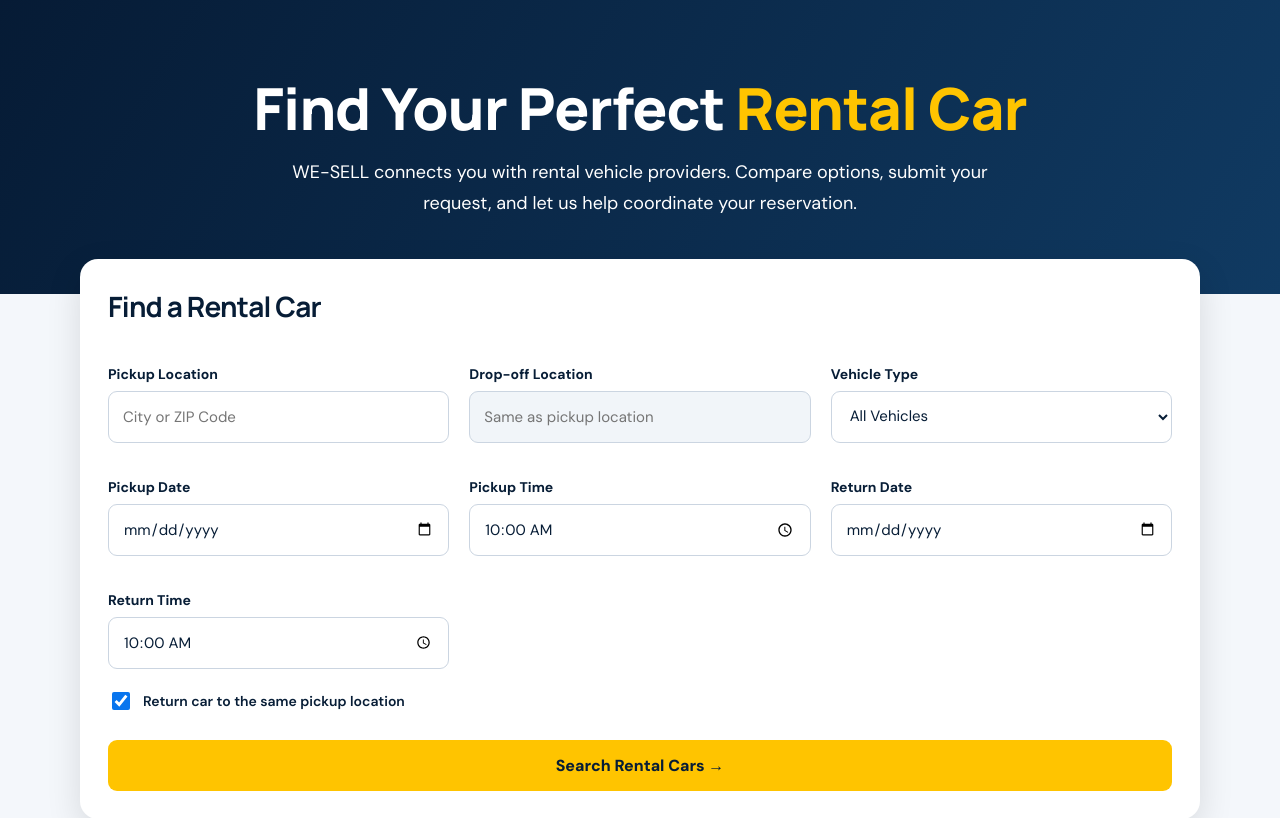
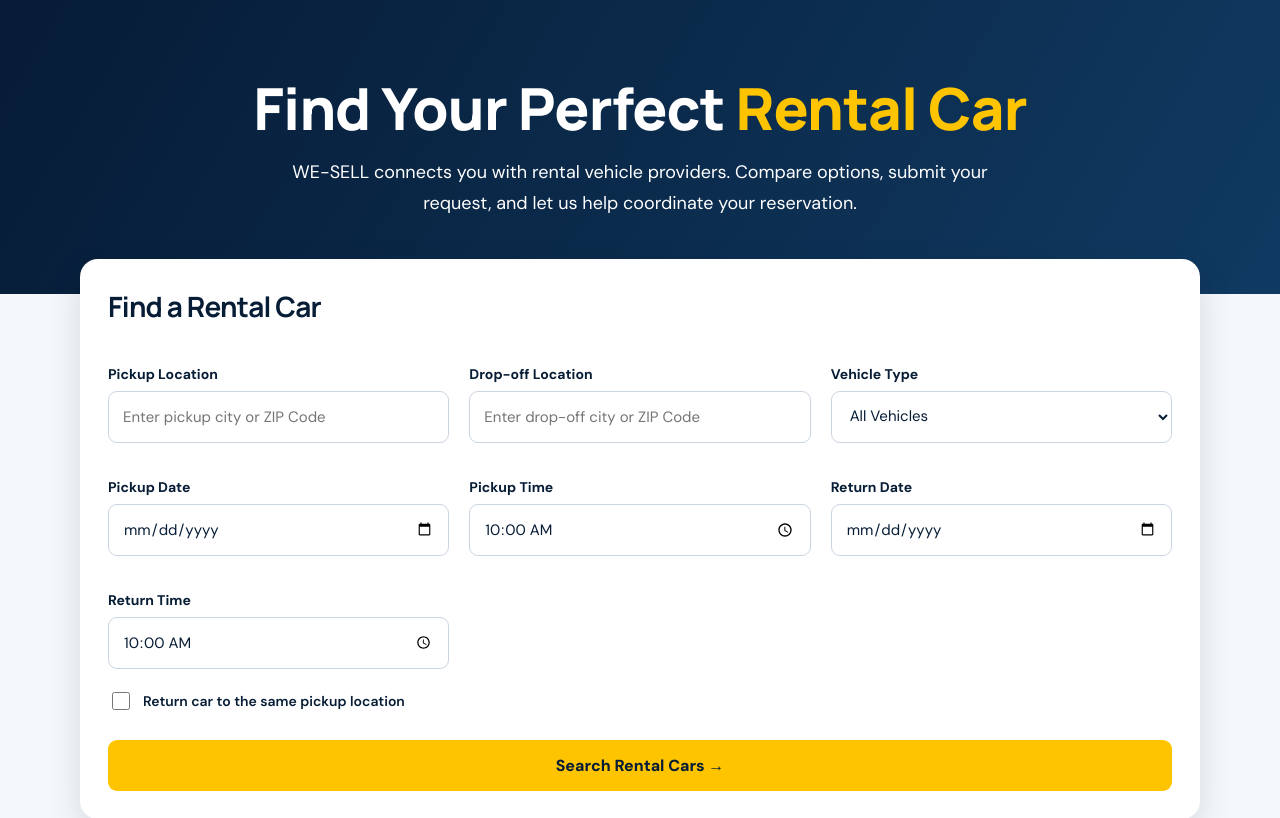
Before and after one commit to zamirvira-collab/wesell, a Flask app: page /rentals in a window 1280 px wide. Shown: the part 89-907 px from the top of the page. Run offline with Flask 3, Linux system fonts and the light colour scheme.

Commit message:
Update rental_cars.html

```diff
--- a/templates/rental_cars.html
+++ b/templates/rental_cars.html
@@ -5,7 +5,9 @@
 {% block content %}
 
 <style>
-/* WE-SELL RENTAL CARS */
+/* ==========================================
+   WE-SELL RENTAL CARS
+========================================== */
 
 .rental-page {
   background: #f4f7fb;
@@ -98,10 +100,9 @@
 .rental-field input[readonly] {
   background: #f1f5f9;
   color: #475569;
-  cursor: default;
 }
 
-/* SAME LOCATION */
+/* SAME LOCATION CHECKBOX */
 
 .rental-same-location {
   display: flex;
@@ -141,6 +142,8 @@
   margin-top: 20px;
   width: 100%;
 }
+
+/* ERRORS */
 
 .rental-error {
   display: none;
@@ -322,6 +325,7 @@
   <!-- HERO -->
 
   <section class="rental-hero">
+
     <h1>
       Find Your Perfect <span>Rental Car</span>
     </h1>
@@ -331,11 +335,12 @@
       Compare options, submit your request, and let us
       help coordinate your reservation.
     </p>
+
   </section>
 
   <div class="rental-container">
 
-    <!-- SEARCH -->
+    <!-- RENTAL SEARCH -->
 
     <div class="rental-search">
 
@@ -348,6 +353,7 @@
           <!-- PICKUP LOCATION -->
 
           <div class="rental-field">
+
             <label for="pickupLocation">
               Pickup Location
             </label>
@@ -356,16 +362,18 @@
               type="text"
               id="pickupLocation"
               name="pickup_location"
-              placeholder="City or ZIP Code"
+              placeholder="Enter pickup city or ZIP Code"
               autocomplete="off"
               required
             >
+
           </div>
 
           <!-- DROP-OFF LOCATION -->
-          <!-- ALWAYS VISIBLE -->
+          <!-- INDEPENDENT BY DEFAULT -->
 
-          <div class="rental-field" id="dropoffField">
+          <div class="rental-field">
+
             <label for="dropoffLocation">
               Drop-off Location
             </label>
@@ -374,33 +382,56 @@
               type="text"
               id="dropoffLocation"
               name="dropoff_location"
-              placeholder="Same as pickup location"
+              placeholder="Enter drop-off city or ZIP Code"
               autocomplete="off"
-              readonly
               required
             >
+
           </div>
 
           <!-- VEHICLE TYPE -->
 
           <div class="rental-field">
+
             <label for="vehicleType">
               Vehicle Type
             </label>
 
-            <select id="vehicleType" name="vehicle_type">
-              <option value="all">All Vehicles</option>
-              <option value="economy">Economy</option>
-              <option value="sedan">Sedan</option>
-              <option value="suv">SUV</option>
-              <option value="luxury">Luxury</option>
-              <option value="van">Van</option>
+            <select
+              id="vehicleType"
+              name="vehicle_type"
+            >
+              <option value="all">
+                All Vehicles
+              </option>
+
+              <option value="economy">
+                Economy
+              </option>
+
+              <option value="sedan">
+                Sedan
+              </option>
+
+              <option value="suv">
+                SUV
+              </option>
+
+              <option value="luxury">
+                Luxury
+              </option>
+
+              <option value="van">
+                Van
+              </option>
             </select>
+
           </div>
 
           <!-- PICKUP DATE -->
 
           <div class="rental-field">
+
             <label for="pickupDate">
               Pickup Date
             </label>
@@ -411,11 +442,13 @@
               name="pickup_date"
               required
             >
+
           </div>
 
           <!-- PICKUP TIME -->
 
           <div class="rental-field">
+
             <label for="pickupTime">
               Pickup Time
             </label>
@@ -428,11 +461,13 @@
               step="900"
               required
             >
+
           </div>
 
           <!-- RETURN DATE -->
 
           <div class="rental-field">
+
             <label for="returnDate">
               Return Date
             </label>
@@ -443,11 +478,13 @@
               name="return_date"
               required
             >
+
           </div>
 
           <!-- RETURN TIME -->
 
           <div class="rental-field">
+
             <label for="returnTime">
               Return Time
             </label>
@@ -460,21 +497,25 @@
               step="900"
               required
             >
+
           </div>
 
         </div>
 
-        <!-- SAME LOCATION CHECKBOX -->
+        <!-- SAME LOCATION OPTION -->
+        <!-- UNCHECKED BY DEFAULT -->
 
         <label class="rental-same-location">
+
           <input
             type="checkbox"
             id="sameLocation"
             name="same_location"
             value="1"
-            checked
           >
+
           Return car to the same pickup location
+
         </label>
 
         <div
@@ -559,12 +600,17 @@
 
       <!-- ECONOMY -->
 
-      <div class="rental-card" data-category="economy">
+      <div
+        class="rental-card"
+        data-category="economy"
+      >
+
         <div class="rental-car-image">
           &#128663;
         </div>
 
         <div class="rental-card-body">
+
           <h3>Economy Car</h3>
 
           <p class="rental-details">
@@ -582,17 +628,23 @@
           >
             Request Reservation
           </button>
+
         </div>
       </div>
 
       <!-- SEDAN -->
 
-      <div class="rental-card" data-category="sedan">
+      <div
+        class="rental-card"
+        data-category="sedan"
+      >
+
         <div class="rental-car-image">
           &#128663;
         </div>
 
         <div class="rental-card-body">
+
           <h3>Standard Sedan</h3>
 
           <p class="rental-details">
@@ -610,17 +662,23 @@
           >
             Request Reservation
           </button>
+
         </div>
       </div>
 
       <!-- SUV -->
 
-      <div class="rental-card" data-category="suv">
+      <div
+        class="rental-card"
+        data-category="suv"
+      >
+
         <div class="rental-car-image">
           &#128665;
         </div>
 
         <div class="rental-card-body">
+
           <h3>SUV Rental</h3>
 
           <p class="rental-details">
@@ -638,17 +696,23 @@
           >
             Request Reservation
           </button>
+
         </div>
       </div>
 
       <!-- LUXURY -->
 
-      <div class="rental-card" data-category="luxury">
+      <div
+        class="rental-card"
+        data-category="luxury"
+      >
+
         <div class="rental-car-image">
           &#128664;
         </div>
 
         <div class="rental-card-body">
+
           <h3>Luxury Car</h3>
 
           <p class="rental-details">
@@ -666,17 +730,23 @@
           >
             Request Reservation
           </button>
+
         </div>
       </div>
 
       <!-- VAN -->
 
-      <div class="rental-card" data-category="van">
+      <div
+        class="rental-card"
+        data-category="van"
+      >
+
         <div class="rental-car-image">
           &#128656;
         </div>
 
         <div class="rental-card-body">
+
           <h3>Passenger Van</h3>
 
           <p class="rental-details">
@@ -694,6 +764,7 @@
           >
             Request Reservation
           </button>
+
         </div>
       </div>
 
@@ -722,27 +793,41 @@
       <div class="rental-steps">
 
         <div class="rental-step">
-          <div class="rental-step-number">1</div>
+
+          <div class="rental-step-number">
+            1
+          </div>
+
           <h3>Search</h3>
 
           <p>
             Choose pickup and drop-off locations,
             dates, times, and your preferred vehicle.
           </p>
+
         </div>
 
         <div class="rental-step">
-          <div class="rental-step-number">2</div>
+
+          <div class="rental-step-number">
+            2
+          </div>
+
           <h3>Request</h3>
 
           <p>
             Submit your rental request through
             WE-SELL for coordination.
           </p>
+
         </div>
 
         <div class="rental-step">
-          <div class="rental-step-number">3</div>
+
+          <div class="rental-step-number">
+            3
+          </div>
+
           <h3>Confirmation</h3>
 
           <p>
@@ -750,6 +835,7 @@
             provider before your reservation
             is confirmed.
           </p>
+
         </div>
 
       </div>
@@ -761,6 +847,8 @@
 
 <script>
 document.addEventListener("DOMContentLoaded", function () {
+
+  /* FORM ELEMENTS */
 
   const pickupLocation =
     document.getElementById("pickupLocation");
@@ -801,7 +889,19 @@ document.addEventListener("DOMContentLoaded", function () {
   const emptyMessage =
     document.getElementById("rentalEmpty");
 
-  /* ALWAYS SHOW DROP-OFF LOCATION */
+  /* ERROR HANDLING */
+
+  function clearError() {
+    errorBox.style.display = "none";
+    errorBox.textContent = "";
+  }
+
+  function showError(message) {
+    errorBox.textContent = message;
+    errorBox.style.display = "block";
+  }
+
+  /* LOCATION HANDLING */
 
   function updateLocation() {
 
@@ -823,23 +923,33 @@ document.addEventListener("DOMContentLoaded", function () {
 
     }
 
+    clearError();
   }
+
+  /*
+    Checkbox starts unchecked.
+
+    Pickup and drop-off remain separate
+    unless customer checks same location.
+  */
+
+  sameLocation.checked = false;
+
+  dropoffLocation.readOnly = false;
 
   sameLocation.addEventListener(
     "change",
     updateLocation
   );
 
+  /*
+    Do not copy pickup text automatically.
+    Each field is independent.
+  */
+
   pickupLocation.addEventListener(
     "input",
-    function () {
-
-      if (sameLocation.checked) {
-        dropoffLocation.value = pickupLocation.value;
-      }
-
-      clearError();
-    }
+    clearError
   );
 
   dropoffLocation.addEventListener(
@@ -847,9 +957,10 @@ document.addEventListener("DOMContentLoaded", function () {
     clearError
   );
 
-  /* DATE FUNCTIONS */
+  /* DATE HANDLING */
 
   function localDateString(date) {
+
     return [
       date.getFullYear(),
       String(date.getMonth() + 1).padStart(2, "0"),
@@ -859,24 +970,13 @@ document.addEventListener("DOMContentLoaded", function () {
 
   function updateDateLimits() {
 
-    const today = localDateString(new Date());
+    const today =
+      localDateString(new Date());
 
     pickupDate.min = today;
 
-    returnDate.min = pickupDate.value || today;
-
-  }
-
-  /* ERROR HANDLING */
-
-  function clearError() {
-    errorBox.style.display = "none";
-    errorBox.textContent = "";
-  }
-
-  function showError(message) {
-    errorBox.textContent = message;
-    errorBox.style.display = "block";
+    returnDate.min =
+      pickupDate.value || today;
   }
 
   /* VALIDATION */
@@ -884,8 +984,6 @@ document.addEventListener("DOMContentLoaded", function () {
   function validateRental() {
 
     clearError();
-
-    updateLocation();
 
     if (!pickupLocation.value.trim()) {
 
@@ -978,7 +1076,6 @@ document.addEventListener("DOMContentLoaded", function () {
       if (matches) {
         count++;
       }
-
     });
 
     emptyMessage.style.display =
@@ -992,12 +1089,10 @@ document.addEventListener("DOMContentLoaded", function () {
       );
 
     });
-
   }
 
   /* INITIALIZE */
 
-  updateLocation();
   updateDateLimits();
 
   pickupDate.addEventListener(
@@ -1031,6 +1126,8 @@ document.addEventListener("DOMContentLoaded", function () {
 
   });
 
+  /* CATEGORY BUTTONS */
+
   buttons.forEach(function (button) {
 
     button.addEventListener(
@@ -1043,13 +1140,11 @@ document.addEventListener("DOMContentLoaded", function () {
         filterVehicles(category);
 
         vehicleType.value = category;
-
       }
     );
-
   });
 
-  /* SEARCH SUBMIT */
+  /* SEARCH BUTTON */
 
   form.addEventListener(
     "submit",
@@ -1068,15 +1163,17 @@ document.addEventListener("DOMContentLoaded", function () {
           behavior: "smooth",
           block: "start"
         });
-
     }
   );
 
-  window.validateRentalRequest = validateRental;
+  window.validateRentalRequest =
+    validateRental;
 
 });
 
-/* RESERVATION PREVIEW */
+/* ==========================================
+   RENTAL REQUEST PREVIEW
+========================================== */
 
 function requestRental(vehicle) {
 
@@ -1144,7 +1241,6 @@ function requestRental(vehicle) {
     "This is a preview only.\n" +
     "Online rental requests are not yet connected."
   );
-
 }
 </script>
 
```
